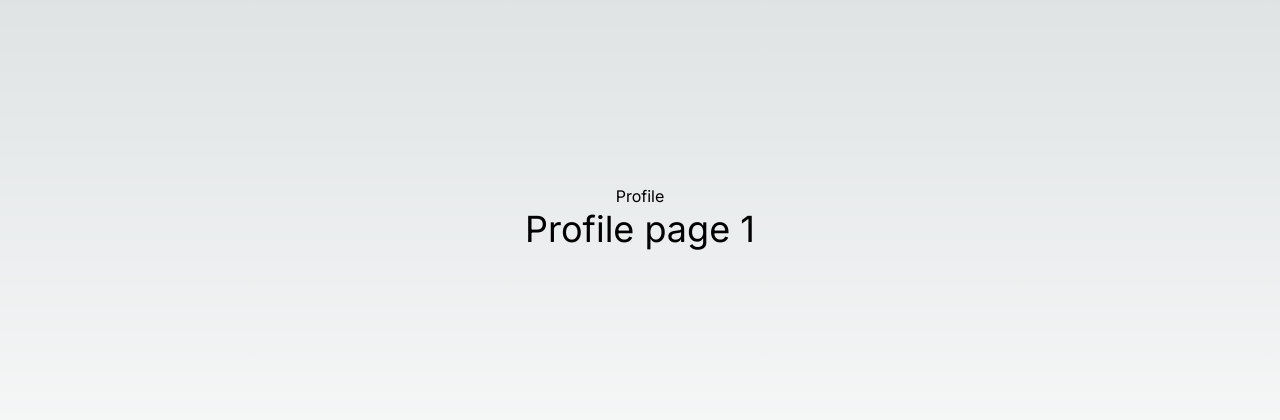
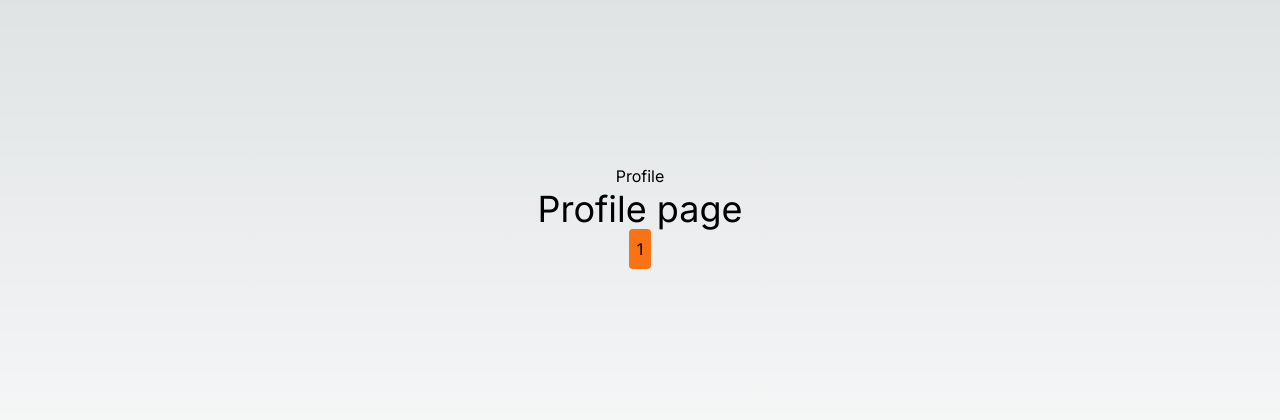
Before and after one commit to BenjaminDestefanis/Next-js-App, a Next.js app: page /profile/1 in a window 1280 px wide. Shown: the part 184-604 px from the top of the page. Built offline with nearby package versions, Linux system fonts and the light colour scheme.

Commit message:
2/8/24 5:52 PM

```diff
--- a/src/app/profile/[id]/page.tsx
+++ b/src/app/profile/[id]/page.tsx
@@ -3,7 +3,8 @@
         <div className="flex flex-col items-center justify-center min-h-screen py-2">
             <h1>Profile</h1>
             <hr />
-            <p className="text-4xl">Profile page {params.id}</p>
+            <p className="text-4xl">Profile page</p>
+            <span className="p-2 rounded bg-orange-500 text-black">{params.id}</span>
 
         </div>
     )
```
